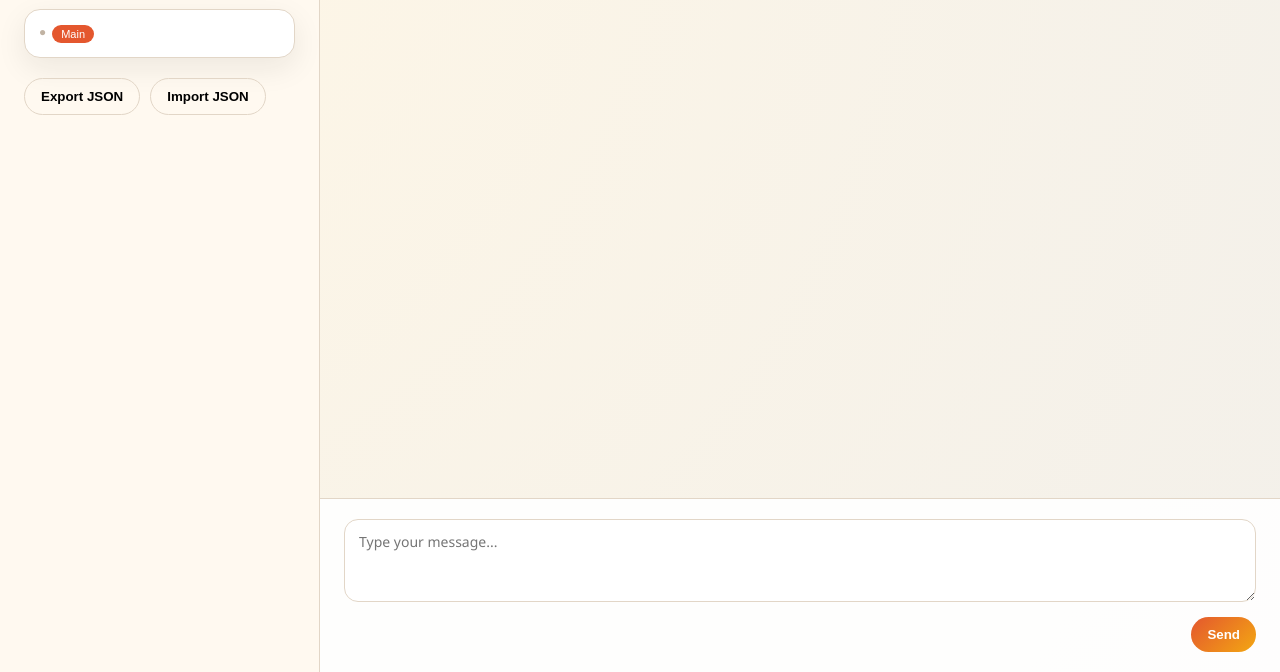
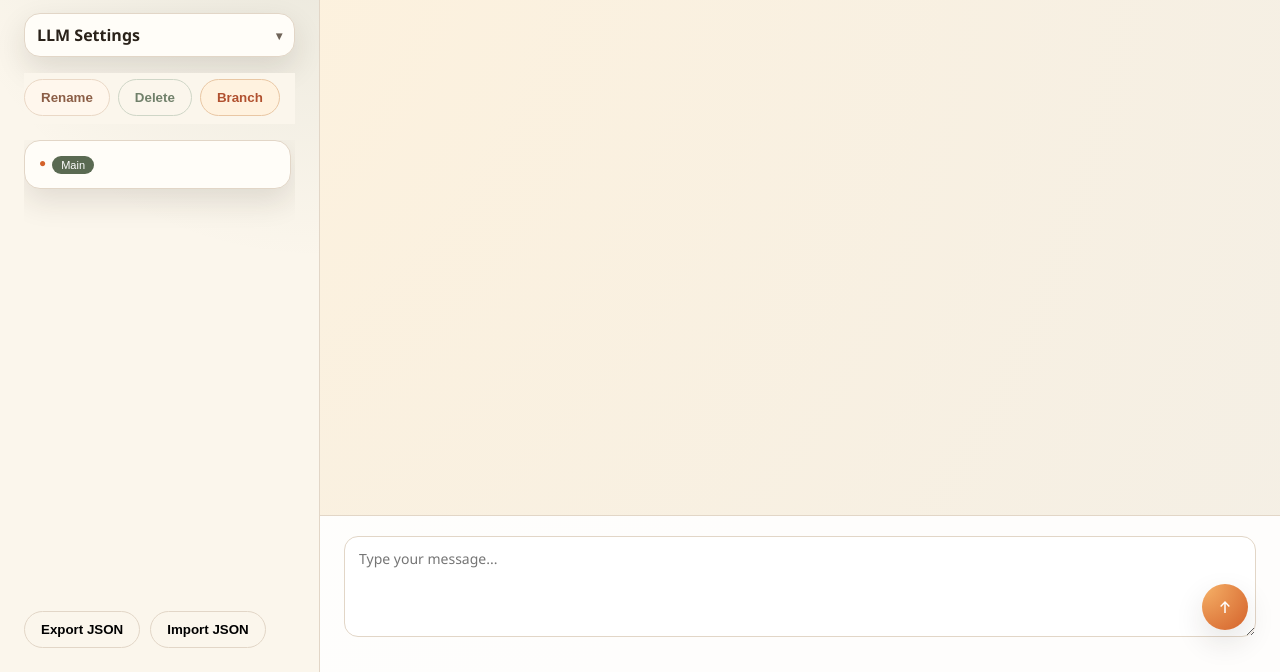
Before and after one commit to alexmaraval/branch, a plain HTML site: page web/index.html in a window 1280 px wide. Shown: the part 128-800 px from the top of the page. Drawn offline with nearby package versions, Linux system fonts and the light colour scheme.

Commit message:
tree rendering + general style improvements

```diff
--- a/web/app.js
+++ b/web/app.js
@@ -101,6 +101,7 @@ function createBranch(name, headId, autoNamePending = false) {
     headId,
     createdAt: Date.now(),
     autoNamePending,
+    locked: false,
   };
   state.branches.push(branch);
   saveState();
@@ -113,6 +114,8 @@ function createBranchFromCurrent() {
 
   const nextIndex = state.branches.length + 1;
   const newBranch = createBranch(`Branch ${nextIndex}`, current.headId, true);
+  current.locked = true;
+  saveState();
   setCurrentBranch(newBranch.id);
 }
 
@@ -148,6 +151,15 @@ function deleteCurrentBranch() {
   pruneOrphanNodes();
   saveState();
   renderAll();
+}
+
+function createContinuationBranch(baseBranch) {
+  const baseName = baseBranch.name.replace(/\s0\.\d+$/, "");
+  const siblings = state.branches.filter((branch) =>
+    branch.name.startsWith(`${baseName} 0.`),
+  );
+  const nextIndex = siblings.length + 1;
+  return createBranch(`${baseName} 0.${nextIndex}`, baseBranch.headId, false);
 }
 
 function pruneOrphanNodes() {
@@ -255,6 +267,11 @@ function addNodeLine(nodeId, prefix, isLast, childrenMap, lines) {
 function renderTree() {
   elements.tree.innerHTML = "";
   const lines = buildTreeLines();
+  const current = getCurrentBranch();
+  const currentPath = new Set(["root"]);
+  if (current) {
+    buildPathToNode(current.headId).forEach((node) => currentPath.add(node.id));
+  }
 
   const branchesByNode = state.branches.reduce((acc, branch) => {
     acc[branch.headId] = acc[branch.headId] || [];
@@ -268,7 +285,20 @@ function renderTree() {
 
     const label = document.createElement("span");
     label.className = "tree-label";
-    label.textContent = `${line.prefix}${line.text}`;
+    label.textContent = line.prefix;
+    const dot = document.createElement("span");
+    dot.className = "tree-dot";
+    if (currentPath.has(line.nodeId)) {
+      dot.classList.add("active");
+    }
+    dot.textContent = line.text;
+    const node = state.nodes[line.nodeId];
+    if (node && node.assistantText) {
+      dot.title = node.assistantText.slice(0, 200);
+    } else if (line.nodeId === "root") {
+      dot.title = "root";
+    }
+    label.appendChild(dot);
     row.appendChild(label);
 
     const branches = branchesByNode[line.nodeId] || [];
@@ -359,7 +389,7 @@ async function sendMessage() {
   const apiKey = elements.apiKey.value.trim();
   const model = elements.model.value.trim();
   const userText = elements.userInput.value.trim();
-  const current = getCurrentBranch();
+  let current = getCurrentBranch();
 
   if (!apiKey) {
     alert("Please enter your API key.");
@@ -375,6 +405,12 @@ async function sendMessage() {
   if (!current) {
     alert("No branch selected.");
     return;
+  }
+
+  if (current.locked) {
+    const continuation = createContinuationBranch(current);
+    current = continuation;
+    setCurrentBranch(current.id);
   }
 
   state.isSending = true;
--- a/web/index.html
+++ b/web/index.html
@@ -16,16 +16,8 @@
           </div>
           <div id="currentBranch" class="current-branch"></div>
         </div>
-        <div id="tree" class="tree"></div>
-        <div class="sidebar-actions">
-          <button id="exportBtn" class="btn ghost">Export JSON</button>
-          <button id="importBtn" class="btn ghost">Import JSON</button>
-          <input id="importFile" type="file" accept="application/json" hidden />
-        </div>
-      </aside>
-
-      <main class="main">
-        <header class="topbar">
+        <details class="sidebar-settings">
+          <summary>LLM Settings</summary>
           <div class="field">
             <label for="apiKey">API Key</label>
             <input
@@ -49,12 +41,24 @@
               <option value="gpt-4.1"></option>
             </datalist>
           </div>
-          <div class="actions">
-            <button id="renameBtn" class="btn ghost">Rename</button>
-            <button id="deleteBtn" class="btn ghost">Delete</button>
-            <button id="branchBtn" class="btn">Branch</button>
-          </div>
-        </header>
+        </details>
+        <div class="sidebar-tools">
+          <button id="renameBtn" class="btn accent subtle">Rename</button>
+          <button id="deleteBtn" class="btn outline">Delete</button>
+          <button id="branchBtn" class="btn accent">Branch</button>
+        </div>
+        <div class="tree-wrap">
+          <div id="tree" class="tree"></div>
+        </div>
+        <div class="sidebar-actions">
+          <button id="exportBtn" class="btn ghost">Export JSON</button>
+          <button id="importBtn" class="btn ghost">Import JSON</button>
+          <input id="importFile" type="file" accept="application/json" hidden />
+        </div>
+      </aside>
+
+      <main class="main">
+        <header class="topbar"></header>
 
         <section id="chat" class="chat"></section>
 
@@ -64,9 +68,16 @@
             rows="3"
             placeholder="Type your message..."
           ></textarea>
+          <button id="sendBtn" class="send-fab" aria-label="Send">
+            <svg viewBox="0 0 24 24" aria-hidden="true" class="send-icon">
+              <path
+                d="M12 4l6.5 6.5-1.4 1.4L13 7.8V20h-2V7.8l-4.1 4.1-1.4-1.4L12 4z"
+                fill="currentColor"
+              />
+            </svg>
+          </button>
           <div class="composer-actions">
             <div id="status" class="status"></div>
-            <button id="sendBtn" class="btn primary">Send</button>
           </div>
         </footer>
       </main>
--- a/web/styles.css
+++ b/web/styles.css
@@ -1,12 +1,14 @@
 :root {
-  --bg: #f3f0ea;
-  --panel: #fff9f0;
-  --ink: #1f1c19;
-  --muted: #6c625a;
-  --accent: #e4572e;
+  --bg: #f4efe5;
+  --panel: #fbf6ec;
+  --ink: #2a221a;
+  --muted: #6f6459;
+  --accent: #d4622b;
   --accent-2: #f3a712;
+  --forest: #5a6a52;
+  --forest-2: #70806a;
   --border: #e2d6c7;
-  --shadow: 0 10px 30px rgba(31, 28, 25, 0.08);
+  --shadow: 0 12px 30px rgba(42, 34, 26, 0.12);
 }
 
 * {
@@ -17,29 +19,46 @@ body {
   margin: 0;
   font-family: "Space Grotesk", "Segoe UI", sans-serif;
   color: var(--ink);
-  background: radial-gradient(circle at top left, #fff7e6, var(--bg));
+  background: radial-gradient(circle at top left, #fff2dc, var(--bg));
   min-height: 100vh;
+  overflow: hidden;
 }
 
 #app {
   display: grid;
   grid-template-columns: minmax(220px, 320px) 1fr;
   min-height: 100vh;
+  height: 100vh;
 }
 
 .sidebar {
-  background: var(--panel);
+  background:
+    radial-gradient(
+      circle at top right,
+      rgba(90, 106, 82, 0.12),
+      transparent 45%
+    ),
+    var(--panel);
   border-right: 1px solid var(--border);
   padding: 24px;
   display: flex;
   flex-direction: column;
-  gap: 20px;
+  gap: 16px;
+  max-height: 100vh;
+  height: 100vh;
+  position: sticky;
+  top: 0;
 }
 
 .sidebar-header {
   display: flex;
   flex-direction: column;
   gap: 6px;
+  position: sticky;
+  top: 0;
+  background: var(--panel);
+  padding-bottom: 8px;
+  z-index: 2;
 }
 
 .brand {
@@ -67,13 +86,30 @@ body {
   font-family: "IBM Plex Mono", "SFMono-Regular", monospace;
   font-size: 12px;
   line-height: 1.6;
-  background: #fff;
+  background: #fffdf8;
   border: 1px solid var(--border);
   border-radius: 16px;
   padding: 14px;
   box-shadow: var(--shadow);
   overflow-x: auto;
   animation: fadeIn 0.4s ease;
+}
+
+.tree-wrap {
+  overflow-y: auto;
+  flex: 1;
+  padding-right: 4px;
+}
+
+.sidebar-tools {
+  display: flex;
+  gap: 8px;
+  flex-wrap: wrap;
+  position: sticky;
+  top: 80px;
+  background: var(--panel);
+  padding: 6px 0 8px;
+  z-index: 2;
 }
 
 .tree-row {
@@ -87,9 +123,17 @@ body {
   color: #c1b3a3;
 }
 
+.tree-dot {
+  color: #c1b3a3;
+}
+
+.tree-dot.active {
+  color: var(--accent);
+}
+
 .tree-branch {
   border: 1px solid var(--border);
-  background: #fff3e6;
+  background: #fff3e2;
   color: var(--ink);
   border-radius: 999px;
   padding: 2px 8px;
@@ -98,7 +142,7 @@ body {
 }
 
 .tree-branch.current {
-  background: var(--accent);
+  background: var(--forest);
   color: #fff;
   border-color: transparent;
 }
@@ -107,17 +151,23 @@ body {
   display: flex;
   gap: 10px;
   flex-wrap: wrap;
+  position: sticky;
+  bottom: 0;
+  background: var(--panel);
+  padding-top: 8px;
+  z-index: 2;
 }
 
 .main {
   display: flex;
   flex-direction: column;
   min-height: 100vh;
+  height: 100vh;
+  overflow: hidden;
 }
 
 .topbar {
-  display: grid;
-  grid-template-columns: 1fr 1fr auto;
+  display: none;
   gap: 16px;
   padding: 20px 24px;
   border-bottom: 1px solid var(--border);
@@ -142,12 +192,50 @@ body {
   color: var(--ink);
 }
 
+.sidebar-settings {
+  border: 1px solid var(--border);
+  border-radius: 16px;
+  padding: 10px 12px;
+  background: #fffdf8;
+  box-shadow: var(--shadow);
+}
+
+.sidebar-settings summary {
+  font-weight: 600;
+  cursor: pointer;
+  list-style: none;
+  display: flex;
+  align-items: center;
+  justify-content: space-between;
+}
+
+.sidebar-settings summary::after {
+  content: "▾";
+  color: var(--muted);
+  font-size: 12px;
+}
+
+.sidebar-settings[open] summary::after {
+  content: "▴";
+}
+
+.sidebar-settings .field {
+  margin-top: 10px;
+}
+
 .actions {
   display: flex;
   gap: 10px;
   align-items: end;
   flex-wrap: wrap;
   justify-content: flex-end;
+}
+
+.composer-controls {
+  display: flex;
+  gap: 10px;
+  align-items: center;
+  flex-wrap: wrap;
 }
 
 .btn {
@@ -159,14 +247,59 @@ body {
   font-weight: 600;
 }
 
+.btn.accent {
+  background: #fff2df;
+  border-color: #e9c7a4;
+  color: #b1512f;
+}
+
+.btn.accent.subtle {
+  background: #fff7ed;
+  border-color: #ead8c6;
+  color: #8b5e46;
+}
+
+.btn.outline {
+  background: transparent;
+  border-color: #cfd6c7;
+  color: var(--forest-2);
+}
+
 .btn.ghost {
   background: transparent;
 }
 
 .btn.primary {
-  background: linear-gradient(135deg, var(--accent), var(--accent-2));
+  background: linear-gradient(135deg, var(--accent), var(--forest));
   color: #fff;
   border: none;
+}
+
+.send-icon {
+  width: 18px;
+  height: 18px;
+  display: block;
+}
+
+.send-fab {
+  position: absolute;
+  right: 32px;
+  bottom: 42px;
+  width: 46px;
+  height: 46px;
+  border-radius: 50%;
+  border: none;
+  background: radial-gradient(circle at top left, #f7b46a, var(--accent));
+  color: #fff;
+  box-shadow: var(--shadow);
+  display: inline-flex;
+  align-items: center;
+  justify-content: center;
+  cursor: pointer;
+}
+
+.send-fab:hover {
+  transform: translateY(-1px);
 }
 
 .chat {
@@ -242,6 +375,7 @@ body {
   padding: 20px 24px;
   border-top: 1px solid var(--border);
   background: rgba(255, 255, 255, 0.9);
+  position: relative;
 }
 
 #userInput {
@@ -252,6 +386,8 @@ body {
   font-size: 14px;
   resize: vertical;
   font-family: "Space Grotesk", "Segoe UI", sans-serif;
+  padding-right: 72px;
+  padding-bottom: 30px;
 }
 
 .composer-actions {
@@ -259,6 +395,7 @@ body {
   align-items: center;
   justify-content: space-between;
   margin-top: 10px;
+  position: static;
 }
 
 .status {
@@ -285,6 +422,7 @@ body {
   .sidebar {
     border-right: none;
     border-bottom: 1px solid var(--border);
+    max-height: unset;
   }
 
   .topbar {
```
